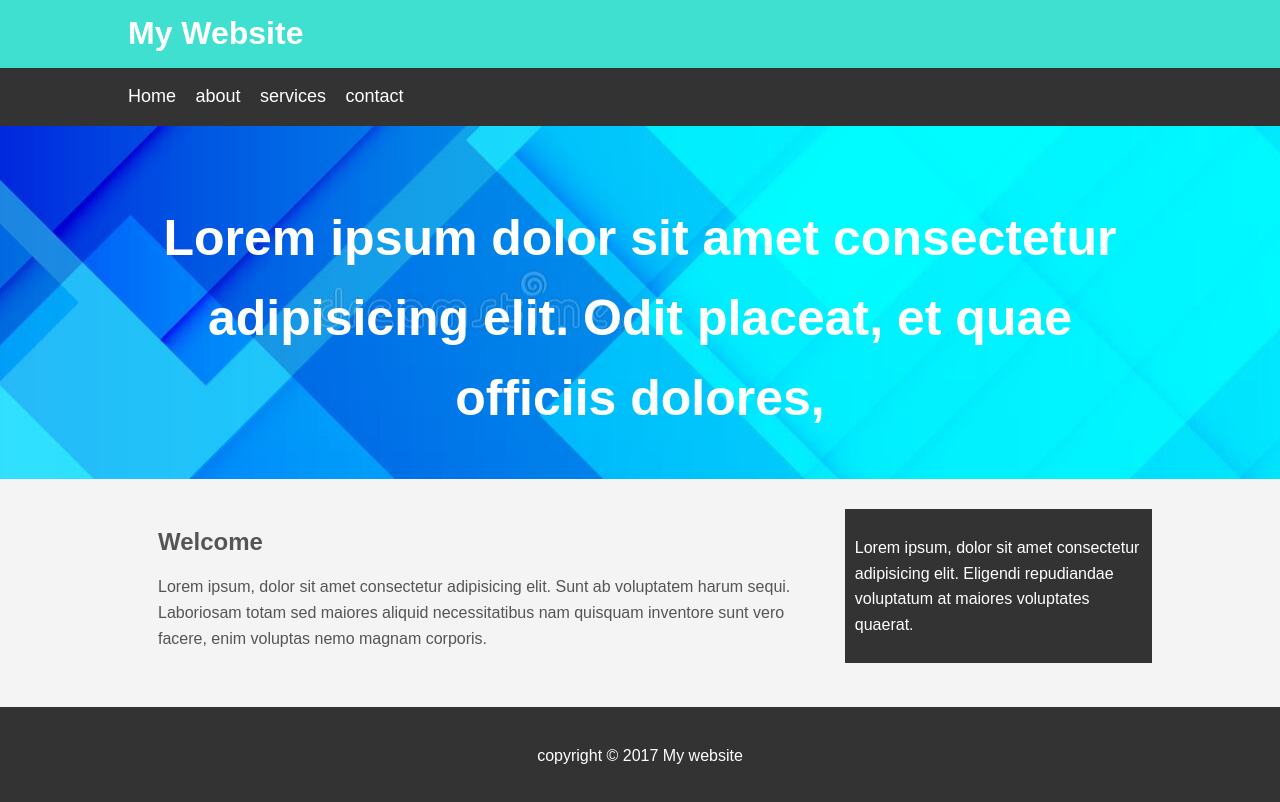
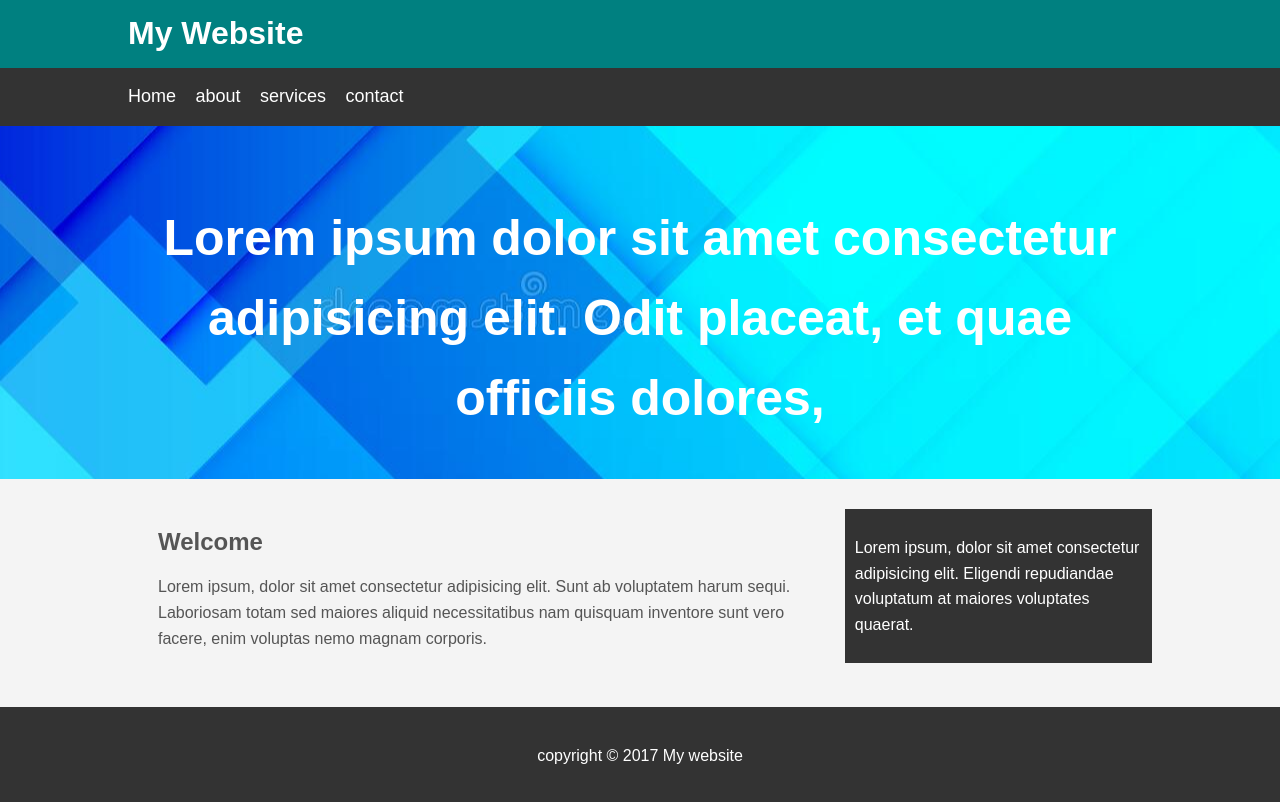
Before and after one commit to PaxtonK16/css, a plain HTML site: page mywebsite/index.html in a window 1280 px wide. Drawn offline with Linux system fonts and the light colour scheme.

Commit message:
main header color changed to teal

```diff
--- a/mywebsite/css/style.css
+++ b/mywebsite/css/style.css
@@ -14,7 +14,7 @@ body{
 }
 
 #main-header{
-    background-color:turquoise;
+    background-color:teal;
     color:#fff;
 }
 
```
